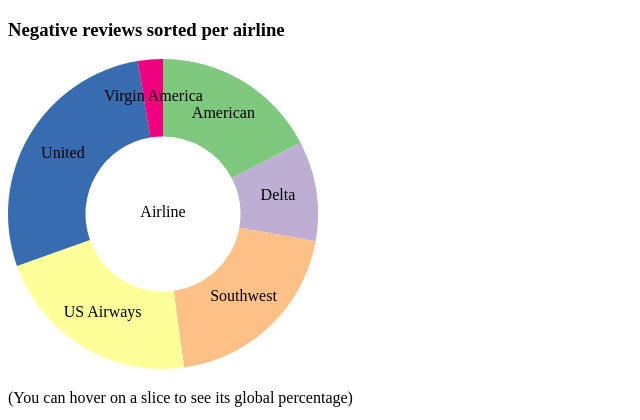
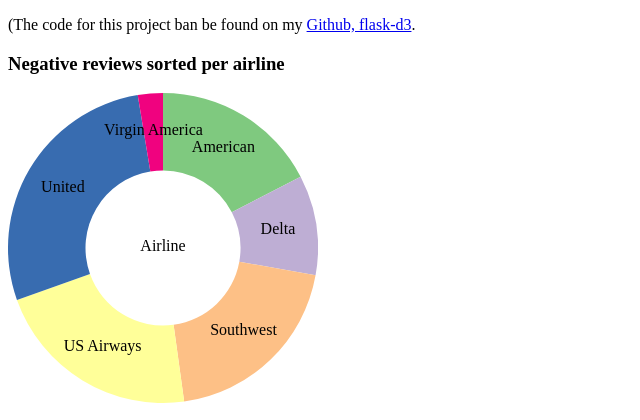
Before and after one commit to krallnyx/csc-40088-flask-d3, a Flask app: page /creative in a window 1280 px wide. Shown: the top 420 px of the page, without its empty margins (0-640 px from the left). Run offline with Flask 2, Linux system fonts and the light colour scheme.

Commit message:
add link to github on creative page

```diff
--- a/templates/creative.html
+++ b/templates/creative.html
@@ -10,7 +10,7 @@
   </head>
   <body>
 
-
+        <p>(The code for this project ban be found on my <a href="https://github.com/krallnyx/csc-40088-flask-d3">Github, flask-d3</a>.</p>
         <div class="visualization">
           <h3>Negative reviews sorted per airline</h3>
           <div id="pieChart"></div>
```
